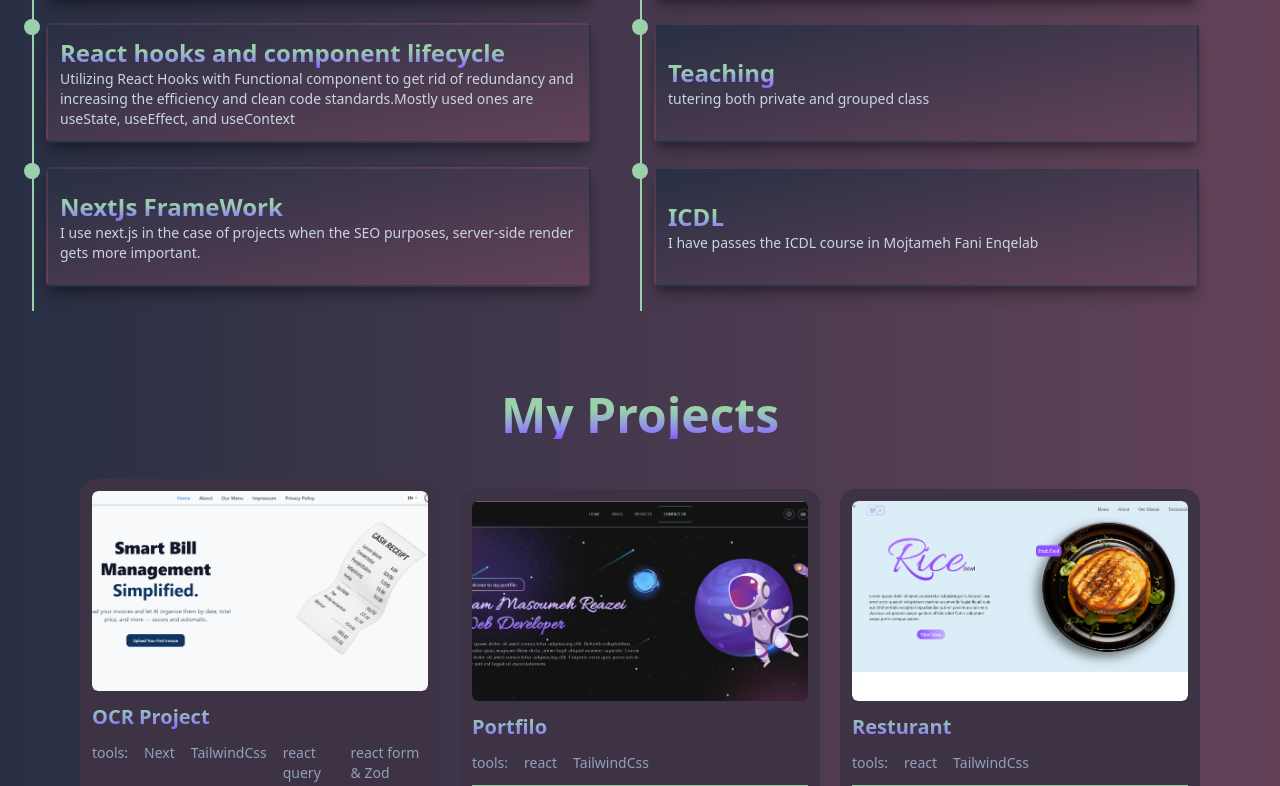
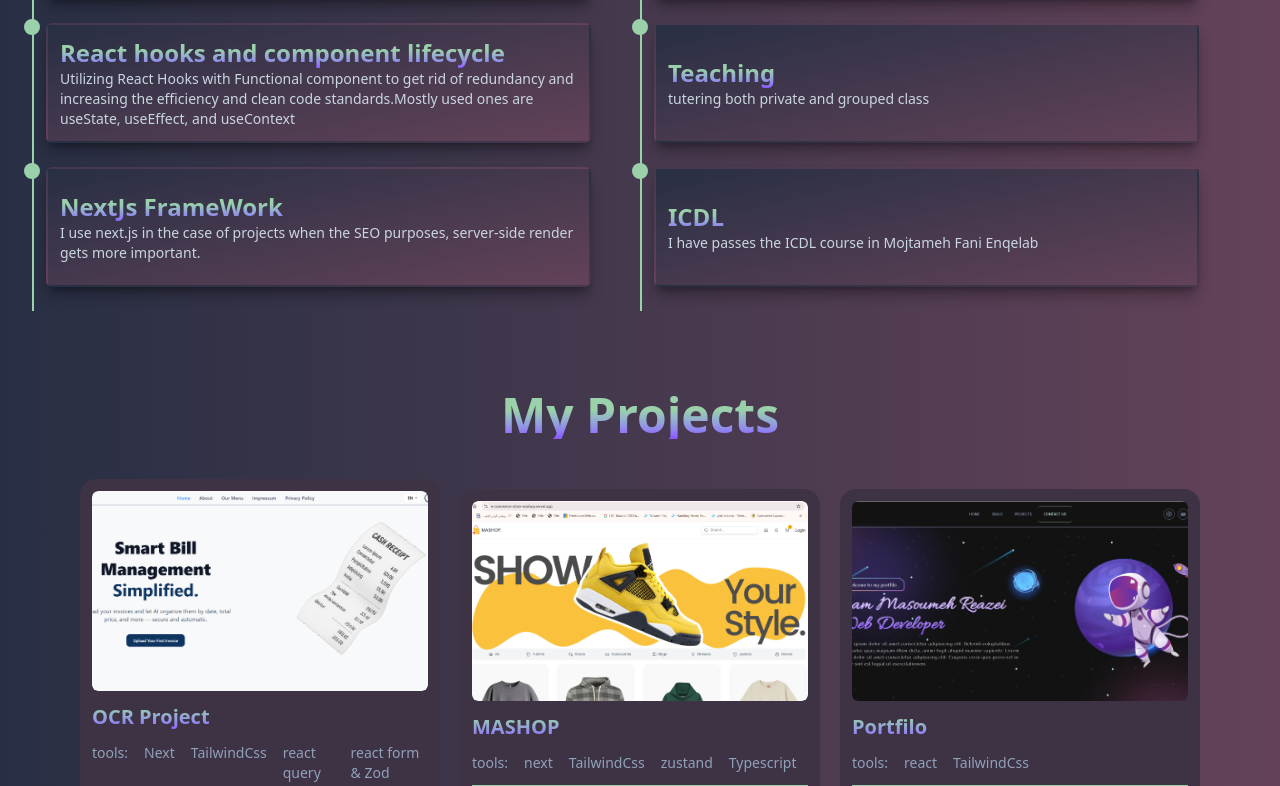
Before and after one commit to masoumeh-rezaei/my-cv, a Next.js app: page / in a window 1280 px wide. Shown: the part 2011-2797 px from the top of the page. Built offline with nearby package versions, Linux system fonts and the light colour scheme.

Commit message:
update project in cv

```diff
--- a/app/projects/page.jsx
+++ b/app/projects/page.jsx
@@ -4,6 +4,7 @@ import imgResturant from '../../public/Images/projectResturant2.png'
 import imgTodo from '../../public/Images/project.todo.png'
 import imgExpensse from '../../public/Images/project.expensse.png'
 import OCR from '../../public/Images/Screenshot 2025-07-30 131108.png'
+import mashop from '../../public/Images/mashop.png'
 import imgCar from '../../public/Images/project-.png'
 import Image from 'next/image'
 import Link from 'next/link'
@@ -38,6 +39,33 @@ const projects = () => {
         },
         {
             id:1,
+            img:mashop,
+            name:'MASHOP',
+            tools:[
+                {
+                    id:1,
+                    name:'next',
+                },
+                {
+                    id:2,
+                    name:'TailwindCss',
+                },
+                {
+                    id:3,
+                    name:'zustand',
+                },
+                {
+                    id:4,
+                    name:'Typescript',
+                },
+
+            ],
+            githubLink:'https://github.com/masoumeh-rezaei/e-commerce-store',
+            projectLink:'https://e-commerce-store-mashop.vercel.app/',
+
+        },
+        {
+            id:2,
             img:imgPortfilo,
             name:'Portfilo',
             tools:[
@@ -56,7 +84,7 @@ const projects = () => {
 
         },
         {
-            id:2,
+            id:3,
             img:imgResturant,
             name:'Resturant',
             tools:[
@@ -75,7 +103,7 @@ const projects = () => {
 
         },
         {
-            id:3,
+            id:4,
             img:imgTodo,
             name:'TODo List',
             tools:[
@@ -94,7 +122,7 @@ const projects = () => {
 
         },
         {
-            id:4,
+            id:5,
             img:imgExpensse,
             name:'Expense Calculator',
             tools:[
@@ -113,7 +141,7 @@ const projects = () => {
 
         },
         {
-            id:5,
+            id:6,
             img:imgCar,
             name:'Car Gallery',
             tools:[
@@ -131,6 +159,7 @@ const projects = () => {
             projectLink:'https://car-gallery-masoumehweb.vercel.app/',
 
         },
+
 
     ]
     return (
```
Also changed, not shown: public/Images/mashop.png (added).
